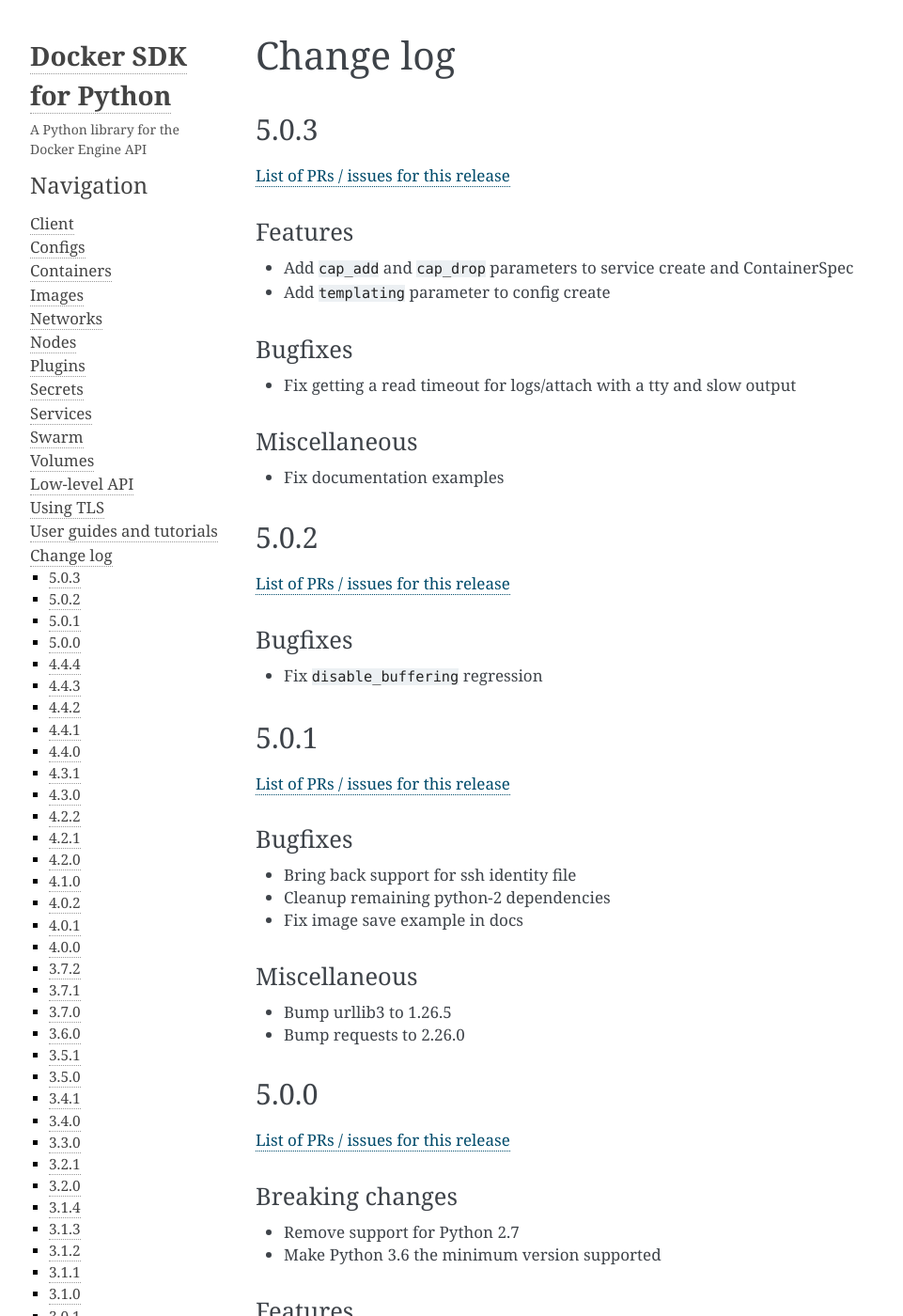
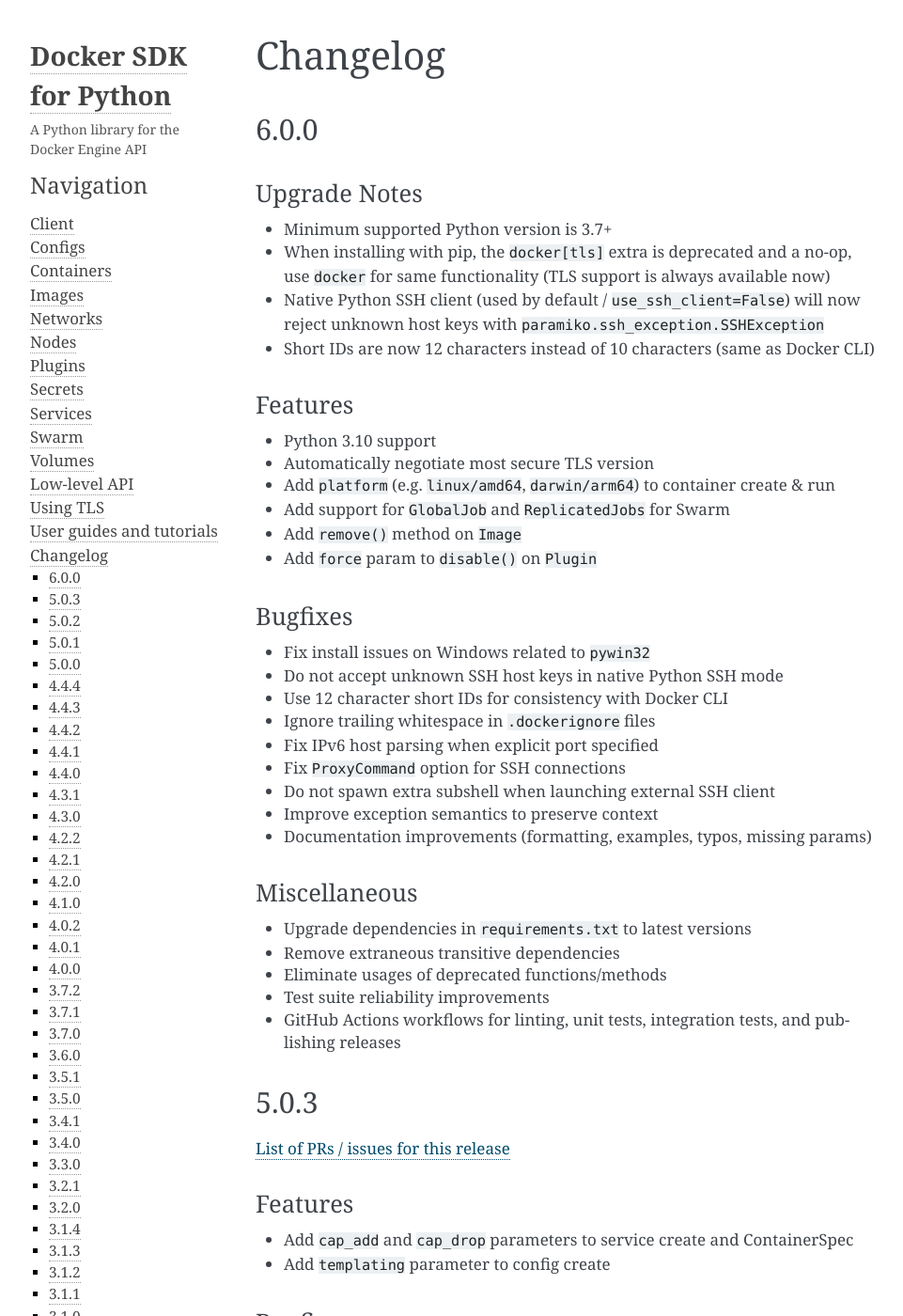
Before and after one commit to docker/docker-py, a Sphinx documentation site: the page built from docs/change-log.md, in a window 1280 px wide and 1400 px high. Shown: the whole window at 94% size, without its empty margins (148-1109 px from the left). Built offline with Sphinx 7.4.7, drawn with Linux system fonts in a browser that asks for light colours.

Commit message:
docs: add changelog for 6.0.0 (#3019)
Signed-off-by: Milas Bowman <milas.bowman@docker.com>

```diff
--- a/docs/change-log.md
+++ b/docs/change-log.md
@@ -1,5 +1,43 @@
-Change log
+Changelog
 ==========
+
+6.0.0
+-----
+
+### Upgrade Notes
+- Minimum supported Python version is 3.7+
+- When installing with pip, the `docker[tls]` extra is deprecated and a no-op,
+  use `docker` for same functionality (TLS support is always available now)
+- Native Python SSH client (used by default / `use_ssh_client=False`) will now
+  reject unknown host keys with `paramiko.ssh_exception.SSHException`
+- Short IDs are now 12 characters instead of 10 characters (same as Docker CLI)
+
+### Features
+- Python 3.10 support
+- Automatically negotiate most secure TLS version
+- Add `platform` (e.g. `linux/amd64`, `darwin/arm64`) to container create & run
+- Add support for `GlobalJob` and `ReplicatedJobs` for Swarm
+- Add `remove()` method on `Image`
+- Add `force` param to `disable()` on `Plugin`
+
+### Bugfixes
+- Fix install issues on Windows related to `pywin32`
+- Do not accept unknown SSH host keys in native Python SSH mode
+- Use 12 character short IDs for consistency with Docker CLI
+- Ignore trailing whitespace in `.dockerignore` files
+- Fix IPv6 host parsing when explicit port specified
+- Fix `ProxyCommand` option for SSH connections
+- Do not spawn extra subshell when launching external SSH client
+- Improve exception semantics to preserve context
+- Documentation improvements (formatting, examples, typos, missing params)
+
+### Miscellaneous
+- Upgrade dependencies in `requirements.txt` to latest versions
+- Remove extraneous transitive dependencies
+- Eliminate usages of deprecated functions/methods
+- Test suite reliability improvements
+- GitHub Actions workflows for linting, unit tests, integration tests, and
+  publishing releases
 
 5.0.3
 -----
```
Also changed, not shown: 1 other file.
